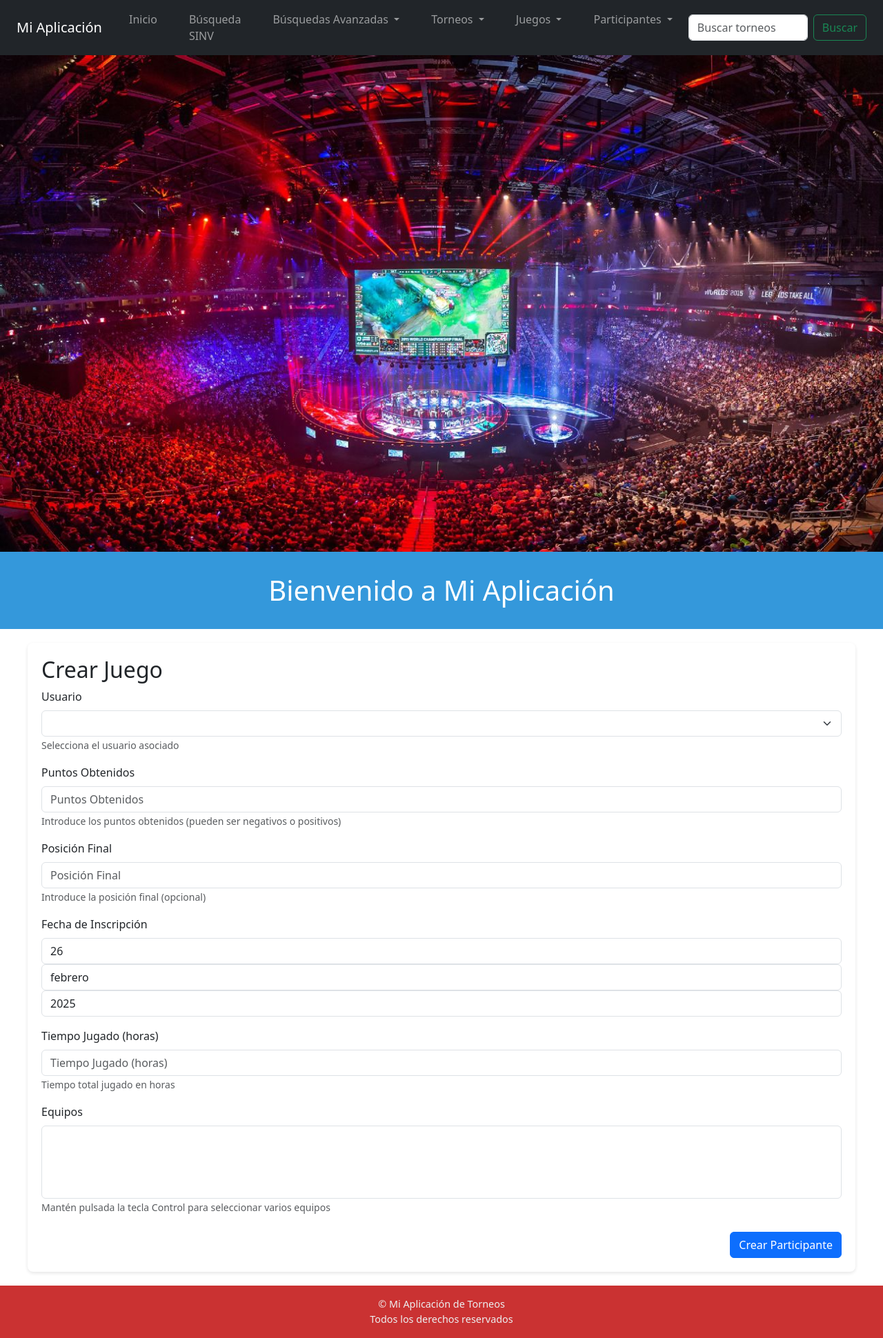
After one commit to mohies/Cliente, a Django app: page /participantes/crear/ in a window 1280 px wide. The commit adds this page. Shown: the whole page at 69% size. Run offline with Django 5.2, Linux system fonts and the light colour scheme; data that the repository does not hold is empty; some libraries are stand-ins or nearby versions.

Commit message:
hecho 3 puntos

```diff
--- a/cliente/forms.py
+++ b/cliente/forms.py
@@ -181,3 +181,76 @@ class JuegoForm(forms.Form):
             required=True,
             help_text="Selecciona una consola"
         )
+
+class JuegoActualizarNombreForm(forms.Form):
+    nombre = forms.CharField(
+        label="Nuevo Nombre del Juego",
+        max_length=200,
+        help_text="200 caracteres como máximo"
+    )
+
+
+
+class ParticipanteForm(forms.Form):
+    usuario = forms.ChoiceField(
+        label="Usuario",
+        required=False,
+        help_text="Selecciona el usuario asociado",
+    )
+
+    puntos_obtenidos = forms.IntegerField(
+    label="Puntos Obtenidos",
+    required=False,
+    help_text="Introduce los puntos obtenidos (pueden ser negativos o positivos)"
+    )
+
+
+    posicion_final = forms.IntegerField(
+        label="Posición Final",
+        required=False,
+        help_text="Introduce la posición final (opcional)"
+    )
+
+    fecha_inscripcion = forms.DateField(
+        label="Fecha de Inscripción",
+        initial=datetime.date.today,
+        widget=forms.SelectDateWidget(years=range(2000, 2030))
+    )
+
+    tiempo_jugado = forms.FloatField(
+        label="Tiempo Jugado (horas)",
+        required=False,
+        min_value=0,
+        help_text="Tiempo total jugado en horas"
+    )
+
+    def __init__(self, *args, **kwargs):
+        super(ParticipanteForm, self).__init__(*args, **kwargs)
+
+        helper = Helper()  # Instancia de Helper
+
+        # Obtener los usuarios disponibles desde la API
+        usuariosDisponibles = helper.obtener_usuarios_select()
+        self.fields["usuario"].choices = usuariosDisponibles
+
+        # Obtener los equipos disponibles desde la API
+        equiposDisponibles = helper.obtener_equipos_select()
+        self.fields["equipos"] = forms.MultipleChoiceField(
+            choices=equiposDisponibles,
+            required=False,  # Puede no tener equipos
+            help_text="Mantén pulsada la tecla Control para seleccionar varios equipos"
+        )
+
+
+class ParticipanteActualizarEquiposForm(forms.Form):
+    def __init__(self, *args, **kwargs):
+        super(ParticipanteActualizarEquiposForm, self).__init__(*args, **kwargs)
+
+        helper = Helper()  # Instancia del Helper
+        equiposDisponibles = helper.obtener_equipos_select()  # 🔹 Obtener equipos desde API
+
+        self.fields["equipos"] = forms.MultipleChoiceField(
+            choices=equiposDisponibles,
+            required=False,  # ✅ Puede no tener equipos asignados
+            help_text="Mantén pulsada la tecla Control para seleccionar varios equipos"
+        )
--- /dev/null
+++ b/cliente/templates/cliente/create/crear_participante.html
@@ -0,0 +1,15 @@
+{% extends 'cliente/estructura/base.html' %}
+
+{% block content %}
+<h2>Crear Juego</h2>
+<form action="{% url 'crear_participante' %}" method="post">
+    {% csrf_token %}
+    {% load django_bootstrap5 %}
+    <div class="mb-4">
+        {% bootstrap_form formulario %}
+    </div>
+    <div class="d-flex justify-content-end">
+        <button type="submit" class="btn btn-primary">Crear Participante</button>
+    </div>
+</form>
+{% endblock %}
--- a/cliente/templates/cliente/estructura/menu.html
+++ b/cliente/templates/cliente/estructura/menu.html
@@ -1,4 +1,3 @@
-<!-- filepath: /c:/Users/mohce/OneDrive/Escritorio/Cliente/cliente/templates/cliente/estructura/menu.html -->
 {% load static %}
 
 <nav class="navbar navbar-expand-lg navbar-dark bg-dark px-4">
@@ -14,7 +13,7 @@
             </li>
             <!-- Enlace a Búsqueda SINV -->
             <li class="nav-item">
-                <a class="nav-link" href="{% url 'torneo_buscar_avanzado_sin_validaciones' %}">Busqueda SINV</a>
+                <a class="nav-link" href="{% url 'torneo_buscar_avanzado_sin_validaciones' %}">Búsqueda SINV</a>
             </li>
             <!-- Menú desplegable para Búsquedas Avanzadas -->
             <li class="nav-item dropdown">
@@ -37,6 +36,26 @@
                     <li><a class="dropdown-item" href="{% url 'crear_torneo' %}">Crear Torneo</a></li>
                 </ul>
             </li>
+            <!-- Menú desplegable para Juegos -->
+            <li class="nav-item dropdown">
+                <a class="nav-link dropdown-toggle" href="#" id="navbarDropdownJuegos" role="button" data-bs-toggle="dropdown" aria-expanded="false">
+                    Juegos
+                </a>
+                <ul class="dropdown-menu" aria-labelledby="navbarDropdownJuegos">
+                    <li><a class="dropdown-item" href="{% url 'juegos_lista' %}">Listar Juegos</a></li>
+                    <li><a class="dropdown-item" href="{% url 'crear_juego' %}">Crear Juego</a></li>
+                </ul>
+            </li>
+            <!-- Menú desplegable para Participantes -->
+            <li class="nav-item dropdown">
+                <a class="nav-link dropdown-toggle" href="#" id="navbarDropdownParticipantes" role="button" data-bs-toggle="dropdown" aria-expanded="false">
+                    Participantes
+                </a>
+                <ul class="dropdown-menu" aria-labelledby="navbarDropdownParticipantes">
+                    <li><a class="dropdown-item" href="{% url 'participantes_lista' %}">Listar Participantes</a></li>
+                    <li><a class="dropdown-item" href="{% url 'crear_participante' %}">Crear Participante</a></li>
+                </ul>
+            </li>
         </ul>
         <!-- Formulario de búsqueda -->
         <form class="d-flex ms-auto" method="GET" action="{% url 'torneo_busqueda_simple' %}">
--- a/cliente/urls.py
+++ b/cliente/urls.py
@@ -18,6 +18,18 @@ urlpatterns = [
     path('torneos/eliminar/<int:torneo_id>/', views.torneo_eliminar, name='torneo_eliminar'),
     path('juegos/crear/', views.crear_juego, name='crear_juego'),
     path('juegos/editar/<int:juego_id>/', views.editar_juego, name='editar_juego'),
+    path('juegos/actualizar-nombre/<int:juego_id>/', views.juego_editar_nombre, name='juego_editar_nombre'),
+    path('juegos/eliminar/<int:juego_id>/', views.juego_eliminar, name='juego_eliminar'),
+    path('participantes/crear/', views.crear_participante, name='crear_participante'),
+    path('participantes/editar/<int:participante_id>/', views.editar_participante, name='editar_participante'),
+    path('participantes/editar-equipo/<int:participante_id>/', views.participante_editar_equipos, name='participante_editar_equipos'),
+    path('participantes/eliminar/<int:participante_id>/', views.participante_eliminar, name='participante_eliminar'),
+
+
+
+
+
+
 
 
 
--- a/cliente/views.py
+++ b/cliente/views.py
@@ -27,7 +27,7 @@ print(USER_KEY_ADMINISTRADOR)
 
 def crear_cabecera():
     return {
-        'Authorization': 'Bearer Nz0FVzhXHFReAXVnGHgLcaX6c9Jk2k',
+        'Authorization': 'Bearer MMa4V7TzIMdRgUZ09iGKFmnlosO4IG',
         "Content-Type": "application/json"
         }
 
@@ -443,7 +443,7 @@ def crear_juego(request):
                 )
 
                 if response.status_code == requests.codes.ok:
-                    return redirect("juegos_lista")  # ✅ Redirige después de crear
+                    return redirect("juegos_lista")  #Redirige después de crear
                 else:
                     print(response.status_code)
                     response.raise_for_status()
@@ -530,6 +530,287 @@ def editar_juego(request, juego_id):
 
 
 
+def juego_editar_nombre(request, juego_id):
+    """
+    Vista para actualizar solo el nombre de un juego.
+    """
+    datosFormulario = None
+
+    if request.method == "POST":
+        datosFormulario = request.POST
+
+    helper = Helper()  # Instancia del Helper
+    juego = helper.obtener_juego(juego_id)  # Obtenemos los datos del juego desde la API
+
+    # Crear el formulario con el nombre actual del juego
+    formulario = JuegoActualizarNombreForm(
+        datosFormulario,
+        initial={'nombre': juego['nombre']}
+    )
+
+    if request.method == "POST":
+        try:
+            formulario = JuegoActualizarNombreForm(request.POST)
+            headers = crear_cabecera()
+
+            datos = {"nombre": request.POST.get("nombre")}
+
+            response = requests.patch(
+                f'{API_BASE_URL}juegos/actualizar-nombre/{juego_id}/',
+                headers=headers,
+                data=json.dumps(datos)
+            )
+
+            if response.status_code == requests.codes.ok:
+                return redirect("juegos_lista")
+
+            else:
+                print(response.status_code)
+                response.raise_for_status()
+
+        except HTTPError as http_err:
+            print(f'Hubo un error en la petición: {http_err}')
+            if response.status_code == 400:
+                errores = response.json()
+                for error in errores:
+                    formulario.add_error(error, errores[error])
+                return render(request, 'cliente/create/actualizar_nombre_juego.html', {"formulario": formulario, "juego": juego})
+            else:
+                return mi_error_500(request)
+
+        except Exception as err:
+            print(f'Ocurrió un error: {err}')
+            return mi_error_500(request)
+
+    return render(request, 'cliente/create/actualizar_nombre_juego.html', {"formulario": formulario, "juego": juego})
+
+
+
+def juego_eliminar(request, juego_id):
+    try:
+        headers = crear_cabecera()
+        response = requests.delete(
+            f'{API_BASE_URL}juegos/eliminar/{juego_id}/',
+            headers=headers,
+        )
+
+        if response.status_code == requests.codes.ok:
+            return redirect("juegos_lista")
+        else:
+            print(response.status_code)
+            response.raise_for_status()
+
+    except Exception as err:
+        print(f'Ocurrió un error: {err}')
+        return mi_error_500(request)
+
+    return redirect("juegos_lista")
+
+
+def crear_participante(request):
+    if request.method == 'POST':
+        try:
+            formulario = ParticipanteForm(request.POST)
+            headers = {
+                'Authorization': f'Bearer {USER_KEY_ADMINISTRADOR}',
+                'Content-Type': 'application/json'
+            }
+
+            datos = formulario.data.copy()
+
+            # Convertir fecha_inscripcion a string en formato YYYY-MM-DD
+            datos["fecha_inscripcion"] = str(
+                datetime.date(year=int(datos['fecha_inscripcion_year']),
+                              month=int(datos['fecha_inscripcion_month']),
+                              day=int(datos['fecha_inscripcion_day']))
+            )
+
+            # Obtener la lista de equipos seleccionados
+            datos["equipos"] = request.POST.getlist("equipos")
+
+            response = requests.post(
+                f'{API_BASE_URL}participantes/crear/',
+                headers=headers,
+                data=json.dumps(datos)
+            )
+
+            if response.status_code == requests.codes.ok:
+                return redirect("participantes_lista")  # Redirige después de crear
+            else:
+                print(response.status_code)
+                response.raise_for_status()
+
+        except HTTPError as http_err:
+            print(f'Hubo un error en la petición: {http_err}')
+            if response.status_code == 400:
+                errores = response.json()
+                for campo, mensaje in errores.items():
+                    formulario.add_error(campo, mensaje)  # Agrega errores específicos
+                return render(request, 'cliente/create/crear_participante.html', {"formulario": formulario})
+            else:
+                return mi_error_500(request)
+
+        except Exception as err:
+            print(f'Ocurrió un error: {err}')
+            formulario.add_error(None, f"Ocurrió un error inesperado: {err}")  # Mensaje de error global
+            return render(request, 'cliente/create/crear_participante.html', {"formulario": formulario})
+
+    else:
+        formulario = ParticipanteForm(None)
+
+    return render(request, 'cliente/create/crear_participante.html', {"formulario": formulario})
+
+
+
+def editar_participante(request, participante_id):
+    """
+    Vista para editar un participante
+    """
+    helper = Helper()  # Instancia de Helper
+
+    # Obtener los datos del participante desde la API
+    participante = helper.obtener_participante(participante_id)
+
+    if request.method == "POST":
+        formulario = ParticipanteForm(request.POST)
+
+        if formulario.is_valid():
+            datos = request.POST.copy()
+            datos["equipos"] = request.POST.getlist("equipos")  # ManyToMany con Equipo
+            datos["fecha_inscripcion"] = str(datetime.date(
+                year=int(datos['fecha_inscripcion_year']),
+                month=int(datos['fecha_inscripcion_month']),
+                day=int(datos['fecha_inscripcion_day'])
+            ))
+
+            response = requests.put(
+                f'{API_BASE_URL}participantes/editar/{participante_id}/',
+                headers={
+                    'Authorization': f'Bearer {USER_KEY_ADMINISTRADOR}',
+                    'Content-Type': 'application/json'
+                },
+                data=json.dumps(datos)
+            )
+
+            if response.status_code == 200:
+                return redirect("participantes_lista")
+            else:
+                if response.status_code == 400:
+                    errores = response.json()
+                    for campo, mensaje in errores.items():
+                        formulario.add_error(campo, mensaje)
+                else:
+                    return tratar_errores(request, response.status_code)
+
+    else:
+        # Rellenamos el formulario solo si es una petición GET
+        formulario = ParticipanteForm(
+            initial={
+                'usuario': participante['usuario'],
+                'puntos_obtenidos': participante["puntos_obtenidos"],
+                'posicion_final': participante["posicion_final"],
+                'fecha_inscripcion': datetime.datetime.strptime(participante['fecha_inscripcion'], '%Y-%m-%d').date(),
+                'tiempo_jugado': participante["tiempo_jugado"],
+                'equipos': [str(equipo['id']) for equipo in participante['equipos']]
+            }
+        )
+
+    return render(request, 'cliente/create/editar_participante.html', {"formulario": formulario, "participante": participante})
+
+
+
+
+def participante_editar_equipos(request, participante_id):
+    """
+    Vista para actualizar los equipos de un participante.
+    """
+    datosFormulario = None
+
+    if request.method == "POST":
+        datosFormulario = request.POST
+
+    helper = Helper()  # Instancia del Helper
+    participante = helper.obtener_participante(participante_id)  # Obtener datos del participante
+
+    # Crear formulario con los equipos actuales seleccionados
+    formulario = ParticipanteActualizarEquiposForm(
+        datosFormulario,
+        initial={'equipos': [str(equipo['id']) for equipo in participante['equipos']]}
+    )
+
+    if request.method == "POST":
+        try:
+            formulario = ParticipanteActualizarEquiposForm(request.POST)
+            headers = crear_cabecera()
+
+            datos = {"equipos": request.POST.getlist("equipos")}  # Lista de equipos seleccionados
+
+            response = requests.patch(
+                f'{API_BASE_URL}participantes/actualizar-equipos/{participante_id}/',
+                headers=headers,
+                data=json.dumps(datos)
+            )
+
+            if response.status_code == requests.codes.ok:
+                return redirect("participantes_lista")  # ✅ Redirigir después de actualizar
+
+            else:
+                print(response.status_code)
+                response.raise_for_status()
+
+        except HTTPError as http_err:
+            print(f'Hubo un error en la petición: {http_err}')
+            if response.status_code == 400:
+                errores = response.json()
+                for error in errores:
+                    formulario.add_error(error, errores[error])
+                return render(request, 'cliente/create/actualizar_equipos_participante.html', {"formulario": formulario, "participante": participante})
+            else:
+                return mi_error_500(request)
+
+        except Exception as err:
+            print(f'Ocurrió un error: {err}')
+            return mi_error_500(request)
+
+    return render(request, 'cliente/create/actualizar_equipos_participante.html', {"formulario": formulario, "participante": participante})
+
+
+def participante_eliminar(request, participante_id):
+    """
+    Vista para eliminar un participante desde el cliente.
+    """
+    try:
+        headers = crear_cabecera()  # Encabezados con autenticación
+
+        response = requests.delete(
+            f'{API_BASE_URL}participantes/eliminar/{participante_id}/',
+            headers=headers,
+        )
+
+        if response.status_code == requests.codes.ok:
+            return redirect("participantes_lista")  # ✅ Redirige a la lista de participantes
+        else:
+            print(response.status_code)
+            response.raise_for_status()
+
+    except Exception as err:
+        print(f'Ocurrió un error: {err}')
+        return mi_error_500(request)
+
+    return redirect("participantes_lista")  # Redirige de todas formas
+
+
+
+
+
+
+
+
+
+
+
+
+
 def tratar_errores(request,codigo):
     if codigo == 404:
         return mi_error_404(request)
```
Also changed, not shown: cliente/helper.py (+27 -1 lines), cliente/templates/cliente/create/actualizar_equipos_participante.html (added, +15 -0 lines), cliente/templates/cliente/create/actualizar_nombre_juego.html (added, +15 -0 lines), cliente/templates/cliente/create/editar_participante.html (added, +17 -0 lines), cliente/templates/cliente/lista_juegos.html (+19 -0 lines), cliente/templates/cliente/lista_participantes.html (+48 -24 lines).
